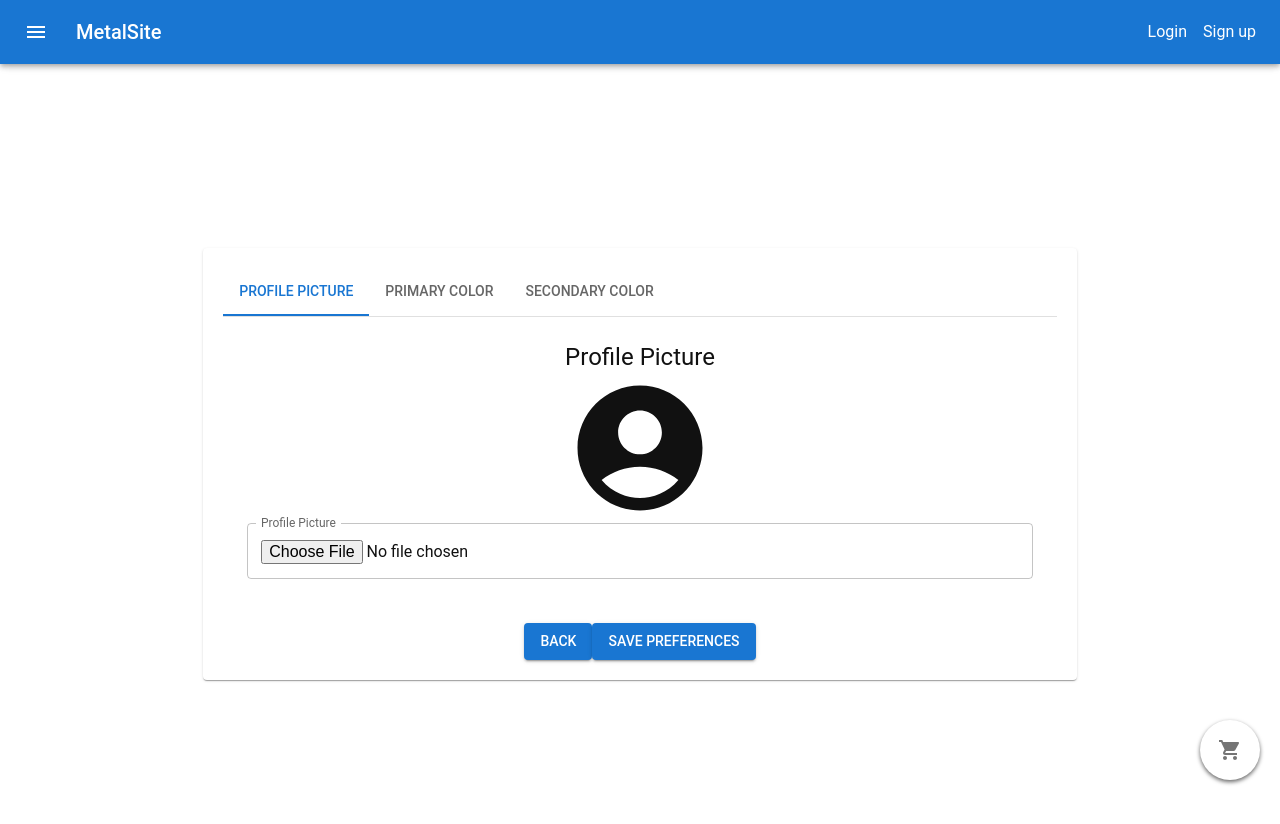
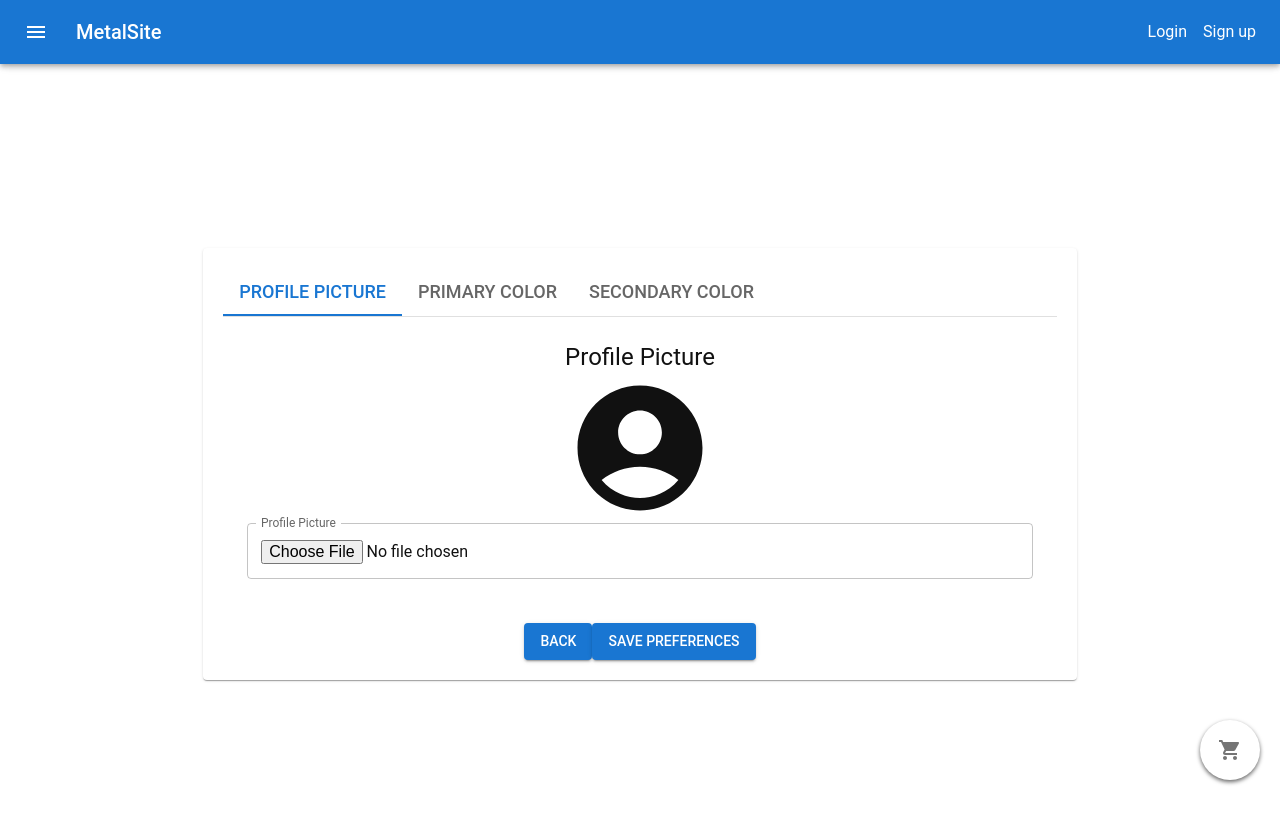
Before and after one commit to PrestonPolston/capstoneFrontend, a React (Vite) app: page /editpreferences in a window 1280 px wide. Shown: the top 824 px of the page. Built offline with nearby package versions, Linux system fonts and the light colour scheme.

Commit message:
updated css for userPreferences

```diff
--- a/src/components/user/userInfo/UserPreferences.jsx
+++ b/src/components/user/userInfo/UserPreferences.jsx
@@ -39,8 +39,10 @@ import {
 } from "@mui/material/colors";
 import { useUpdateUserPreferencesMutation } from "../../../api/metalApi";
 import { useNavigate } from "react-router-dom";
+import { useMediaQuery } from "@material-ui/core";
 
 const EditUserPreferences = () => {
+  const { isMobile } = useMediaQuery("(max-width: 600px)");
   const navigate = useNavigate();
   const userPreferences = useSelector(
     (state) => state.userPreferences?.userPreferences || state.userPreferences
@@ -49,7 +51,7 @@ const EditUserPreferences = () => {
     navigate(-1);
   };
 
-  const [selectedFile, setSelectedFile] = useState(null);
+  const [selectedFile, setSelectedFile] = useState(userPreferences.profilePic);
   const [imagePreview, setImagePreview] = useState(null);
   const [value, setValue] = useState(0);
   const [primaryColor, setPrimaryColor] = useState(
@@ -173,6 +175,7 @@ const EditUserPreferences = () => {
     const file = event.target.files[0];
     if (file) {
       const base64Image = await encodeImageToBase64(file);
+      setSelectedFile(base64Image);
       setPreferencesData((prevData) => ({
         ...prevData,
         profilePic: base64Image,
@@ -194,7 +197,7 @@ const EditUserPreferences = () => {
         }
       })
       .catch((error) => {
-        console.error("Error updating user preferences:", error);
+        alert("Error updating user preferences:", error);
         alert("Failed to update user preferences");
       });
   };
@@ -223,6 +226,9 @@ const EditUserPreferences = () => {
                 value={value}
                 onChange={handleChange}
                 aria-label="basic tabs example"
+                sx={{
+                  [`& .MuiTab-root`]: { fontSize: isMobile ? "14px" : "18px" },
+                }}
               >
                 <Tab label="Profile Picture" />
                 <Tab label="Primary Color" />
@@ -242,7 +248,7 @@ const EditUserPreferences = () => {
                 {userPreferences.profilePic ? (
                   <Avatar
                     alt="Profile Picture"
-                    src={decodeBase64Image(userPreferences.profilePic)}
+                    src={decodeBase64Image(selectedFile)}
                     sx={{ width: 150, height: 150 }}
                   />
                 ) : (
```
